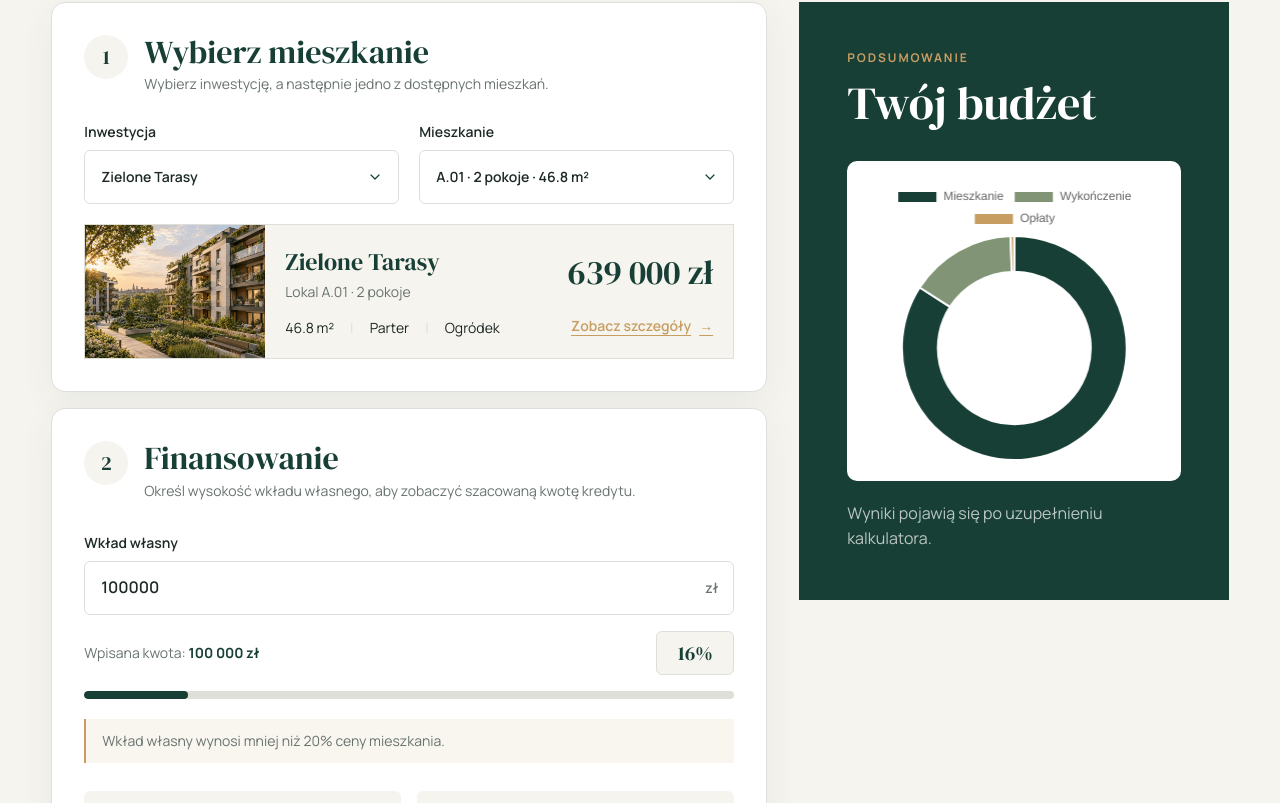
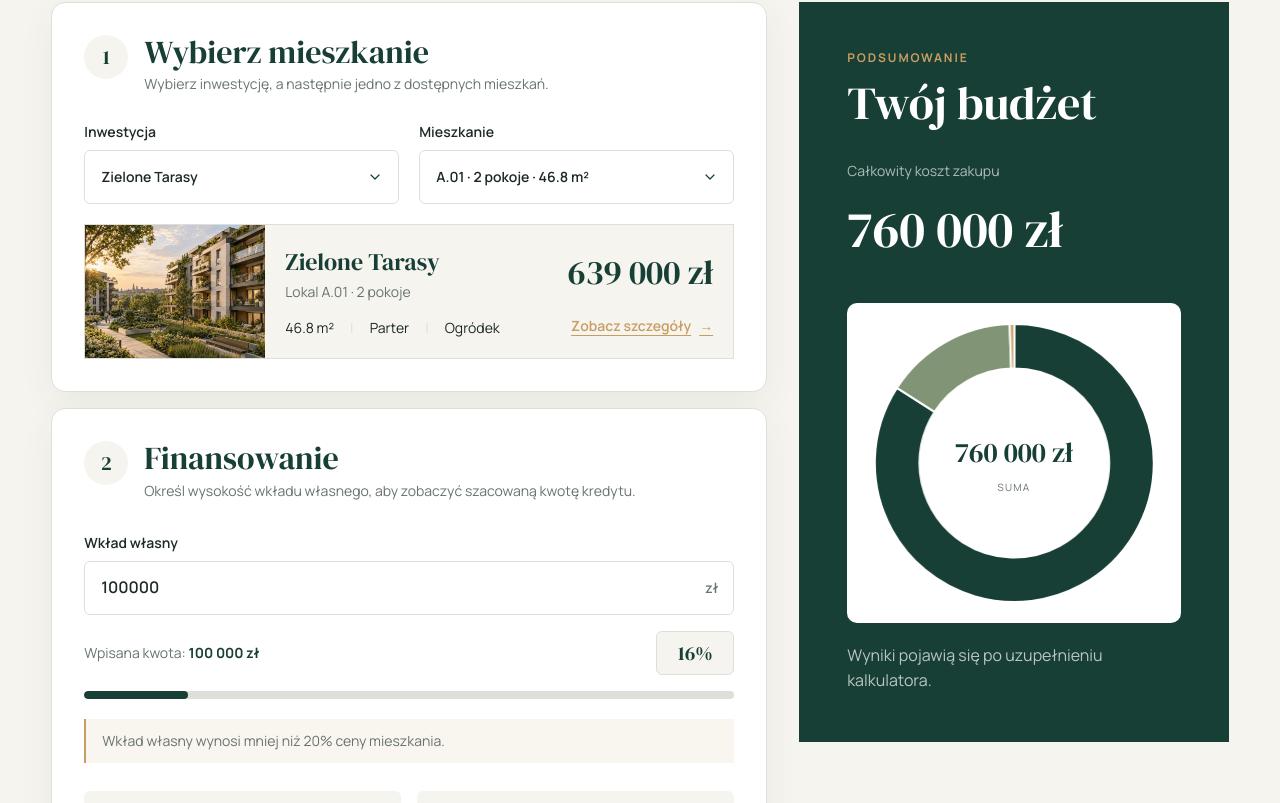
Before and after one commit to natalkakielbicka-coder/real-estate, a Vue app: page /kalkulator-kosztow-zakupu in a window 1280 px wide. Shown: the part 617-1420 px from the top of the page. Built offline with nearby package versions, Linux system fonts and the light colour scheme.

Commit message:
Add total purchase cost to chart

```diff
--- a/src/components/PurchaseCostChart.vue
+++ b/src/components/PurchaseCostChart.vue
@@ -17,8 +17,16 @@ const props = defineProps({
   additionalCosts: {
     type: Number,
     required: true
+  },
+  totalCost: {
+    type: Number,
+    required: true
   }
 })
+
+const formatPrice = (price) => {
+  return new Intl.NumberFormat('pl-PL').format(price)
+}
 
 const chartData = computed(() => {
   return {
@@ -41,16 +49,40 @@ const chartData = computed(() => {
 const chartOptions = {
   responsive: true,
   maintainAspectRatio: false,
-  cutout: '68%'
+  cutout: '68%',
+  plugins: {
+    legend: {
+      display: false
+    }
+  }
 }
 </script>
 
 <template>
-  <div class="h-[280px] w-full">
+  <div class="relative h-[280px] w-full">
     <Doughnut
       :data="chartData"
       :options="chartOptions"
       aria-label="Podział kosztów zakupu mieszkania"
     />
+
+    <div
+      class="pointer-events-none absolute inset-0 grid place-items-center"
+      aria-hidden="true"
+    >
+      <div class="text-center">
+        <strong
+          class="block font-display text-[clamp(20px,2.5vw,28px)] font-normal text-brand"
+        >
+          {{ formatPrice(totalCost) }} zł
+        </strong>
+
+        <span
+          class="mt-1 block text-[10px] tracking-[0.12em] text-muted uppercase"
+        >
+          Suma
+        </span>
+      </div>
+    </div>
   </div>
 </template>
--- a/src/views/PurchaseCalculatorView.vue
+++ b/src/views/PurchaseCalculatorView.vue
@@ -120,6 +120,18 @@ const totalFinishingCost = computed(() => {
   const costPerMeter = finishingCostPerMeter.value || 0
 
   return apartmentArea * costPerMeter
+})
+
+const totalPurchaseCost = computed(() => {
+  if (!selectedApartment.value) {
+    return 0
+  }
+
+  return (
+    selectedApartment.value.price +
+    totalFinishingCost.value +
+    totalAdditionalCosts.value
+  )
 })
 
 const contributionPercent = computed(() => {
@@ -676,12 +688,23 @@ const hasLowContribution = computed(() => {
 
           <h2 class="text-[clamp(30px,4vw,46px)] text-panel">Twój budżet</h2>
 
+          <div class="mt-8">
+            <p class="mb-2 text-sm text-white/65">Całkowity koszt zakupu</p>
+
+            <strong
+              class="block font-display text-[clamp(38px,4vw,52px)] font-normal text-panel"
+            >
+              {{ formatPrice(totalPurchaseCost) }} zł
+            </strong>
+          </div>
+
           <div class="mt-8 rounded-[10px] bg-panel p-5">
             <PurchaseCostChart
               v-if="selectedApartment"
               :apartment-price="selectedApartment.price"
               :finishing-cost="totalFinishingCost"
               :additional-costs="totalAdditionalCosts"
+              :total-cost="totalPurchaseCost"
             />
           </div>
 
```
